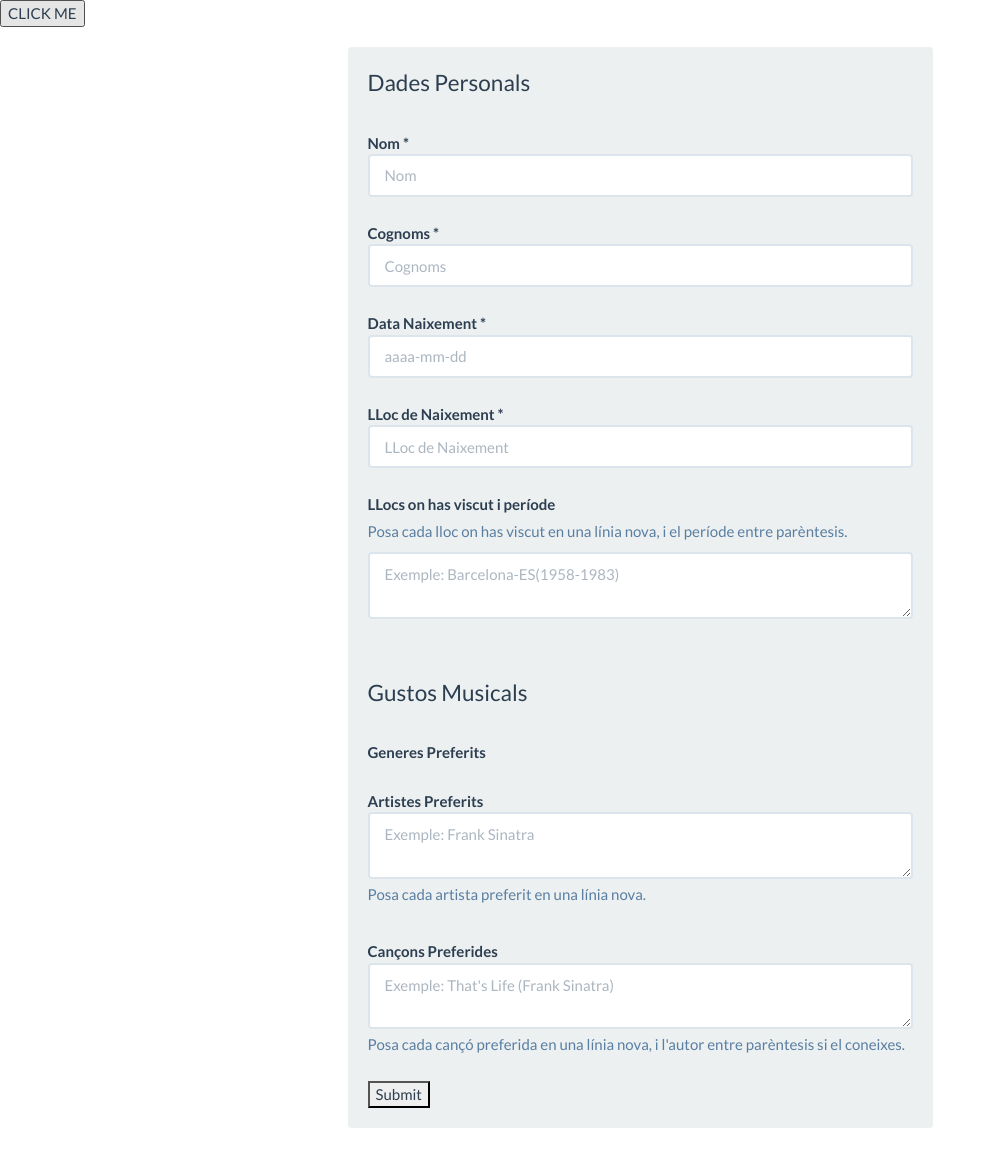
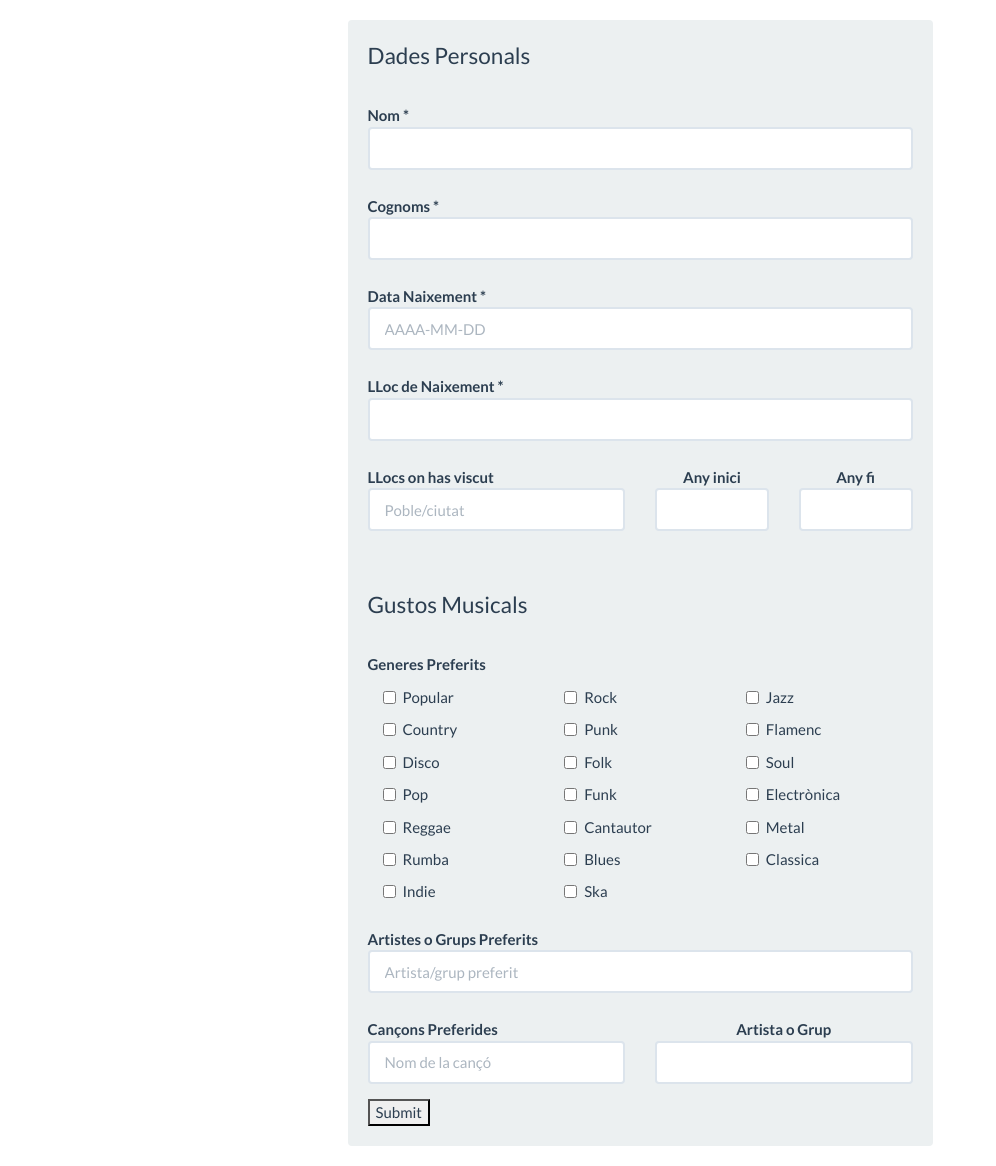
Before and after one commit to arnautorrent/TFG, a Django app: page /tfg/ in a window 1280 px wide. Shown: the whole page, without its empty margins (0-996 px from the left). Before the commit the page ends 1128 px from the top, so only its background shows below. Run offline with Django 3.2, Linux system fonts and the light colour scheme; data that the repository does not hold is empty; some libraries are stand-ins or nearby versions.

Commit message:
Form and Algorithm modification.

```diff
--- a/Recommender/static/Recommender/custom.css
+++ b/Recommender/static/Recommender/custom.css
@@ -32,6 +32,9 @@
 .margin-20-right{
     margin-right: 20px;
 }
+.no-margin{
+    margin: 0px;
+}
 .padding-20-top{
     padding-top: 20px;
 }
@@ -44,4 +47,7 @@
 .padding-20-right{
     padding-right: 20px;
 }
+.no-padding{
+    padding: 0px;
+}
 /* ---------------------------- */
--- a/Recommender/templates/Recommender/data_entry.html
+++ b/Recommender/templates/Recommender/data_entry.html
@@ -1,9 +1,6 @@
 {% include 'Recommender/elements/header.html' %}
 
 <body>
-
-<button onclick="button_action()">CLICK ME</button>
-
     <div class="container">
         <div class="row">
             <div class="well bs-component col-xs-6 col-xs-offset-3 margin-20-top">
@@ -11,64 +8,119 @@
                 {% csrf_token %}
                     <fieldset>
                         <legend>Dades Personals</legend>
+
                         <div class="form-group">
-                        <label for="inputFirstName" class="col-xs-12 control-label text-align-left">Nom *</label>
+                            <label class="col-xs-12 control-label text-align-left">Nom *</label>
                             <div class="col-xs-12">
-                            <input class="form-control" id="inputFirstName" name="inputFirstName" placeholder="Nom" type="text">
+                                <input class="form-control" id="inputFirstName" name="inputFirstName" type="text">
                             </div>
                         </div>
+
                         <div class="form-group">
-                        <label for="inputLastName" class="col-xs-12 control-label text-align-left">Cognoms *</label>
+                            <label class="col-xs-12 control-label text-align-left">Cognoms *</label>
                             <div class="col-xs-12">
-                            <input class="form-control" id="inputLastName" name="inputLastName" placeholder="Cognoms" type="text">
+                                <input class="form-control" id="inputLastName" name="inputLastName" type="text">
                             </div>
                         </div>
+
                         <div class="form-group">
-                        <label for="inputBirthDate" class="col-xs-12 control-label text-align-left">Data Naixement *</label>
+                            <label class="col-xs-12 control-label text-align-left">Data Naixement *</label>
                             <div class="col-xs-12">
-                            <input class="form-control" id="inputBirthDate" name="inputBirthDate" placeholder="aaaa-mm-dd" type="text">
+                                <input class="form-control" id="inputBirthDate" name="inputBirthDate" placeholder="AAAA-MM-DD" type="text">
                             </div>
                         </div>
+
                         <div class="form-group">
                             <label for="inputBirthPlace" class="col-xs-12 control-label text-align-left">LLoc de Naixement *</label>
                             <div class="col-xs-12">
-                            <input class="form-control" id="inputBirthPlace" name="inputBirthPlace" placeholder="LLoc de Naixement" type="text">
+                                <input class="form-control" id="inputBirthPlace" name="inputBirthPlace" type="text">
                             </div>
                         </div>
+
                         <div class="form-group">
-                        <label for="inputLivedPlaces" class="col-xs-12 control-label text-align-left">LLocs on has viscut i període</label>
-                        <div class="col-xs-12">
-                            <span class="help-block">Posa cada lloc on has viscut en una línia nova, i el període entre parèntesis.</span>
-                            <textarea form="formDataEntry" class="form-control" name="inputLivedPlaces" placeholder="Exemple: Barcelona-ES(1958-1983)"></textarea>
+                            <label class="col-xs-6 control-label text-align-left">LLocs on has viscut</label>
+                            <label class="col-xs-3 control-label text-align-center">Any inici</label>
+                            <label class="col-xs-3 control-label text-align-center">Any fi</label>
+                            <div class="col-xs-12 no-padding" id="LivedPlace1">
+                                <div class="col-xs-6">
+                                    <input class="form-control" id="inputLivedPlace1" name="inputLivedPlace1" placeholder="Poble/ciutat" type="text" onfocus="showNextField(1,'#LivedPlace')">
+                                </div>
+                                <div class="col-xs-3">
+                                    <input class="form-control" id="inputStartYear1" name="inputStartYear1" type="text">
+                                </div>
+                                <div class="col-xs-3">
+                                    <input class="form-control" id="inputEndYear1" name="inputEndYear1" type="text">
                                 </div>
                             </div>
+                            {%for i in array2to10%}
+                            <div class="col-xs-12 margin-20-top no-padding hidden" id="LivedPlace{{ i }}">
+                                <div class="col-xs-6">
+                                    <input class="form-control" id="inputLivedPlace{{ i }}" name="inputLivedPlace{{ i }}" placeholder="Poble/ciutat" type="text" onfocus="showNextField({{ i }},'#LivedPlace')">
+                                </div>
+                                <div class="col-xs-3">
+                                    <input class="form-control" id="inputStartYear{{ i }}" name="inputStartYear{{ i }}" type="text">
+                                </div>
+                                <div class="col-xs-3">
+                                    <input class="form-control" id="inputEndYear{{ i }}" name="inputEndYear{{ i }}" type="text">
+                                </div>
+                            </div>
+                            {% endfor %}
+                        </div>
                     </fieldset>
+
                     <hr />
+
                     <fieldset>
                         <legend>Gustos Musicals</legend>
                         <div class="form-group">
                             <label for="inputFavouriteFlavour" class="col-xs-12 control-label text-align-left">Generes Preferits</label>
                             <div class="col-xs-12">
-                        {%  for genre in genre_list %}
+                            {% for genre in genre_list %}
                                 <div class="checkbox col-xs-4">
-                                <label><input name="inputFavouriteFlavour" type="checkbox" value="{{ genre.id }}">{{ genre.genre }}</label>
+                                    <label><input name="inputFavouriteFlavour" type="checkbox" value="{{ genre }}">{{ genre }}</label>
                                 </div>
                             {% endfor %}
                             </div>
                         </div>
+
                         <div class="form-group">
-                        <label for="inputFavouriteArtists" class="col-xs-12 control-label text-align-left">Artistes Preferits</label>
+                            <label class="col-xs-12 control-label text-align-left">Artistes o Grups Preferits</label>
+                            <div class="col-xs-12 no-padding" id="FavouriteArtist1">
                                 <div class="col-xs-12">
-                            <textarea form="formDataEntry" class="form-control" name="inputFavouriteArtists" placeholder="Exemple: Frank Sinatra"></textarea>
-                            <span class="help-block">Posa cada artista preferit en una línia nova.</span>
+                                    <input class="form-control" id="inputFavouriteArtist1" name="inputFavouriteArtist1" placeholder="Artista/grup preferit" type="text" onfocus="showNextField(1,'#FavouriteArtist')">
                                 </div>
                             </div>
+                            {%for i in array2to10%}
+                            <div class="col-xs-12 margin-20-top no-padding hidden" id="FavouriteArtist{{ i }}">
+                                <div class="col-xs-12">
+                                    <input class="form-control" id="inputFavouriteArtist{{ i }}" name="inputFavouriteArtist{{ i }}" placeholder="Artista/grup preferit" type="text" onfocus="showNextField({{ i }},'#FavouriteArtist')">
+                                </div>
+                            </div>
+                            {% endfor %}
+                        </div>
+
+
                         <div class="form-group">
-                        <label for="inputFavouriteSongs" class="col-xs-12 control-label text-align-left">Cançons Preferides</label>
-                        <div class="col-xs-12">
-                            <textarea form="formDataEntry" class="form-control" name="inputFavouriteSongs" placeholder="Exemple: That's Life (Frank Sinatra)"></textarea>
-                            <span class="help-block">Posa cada cançó preferida en una línia nova, i l'autor entre parèntesis si el coneixes.</span>
+                            <label class="col-xs-6 control-label text-align-left">Cançons Preferides</label>
+                            <label class="col-xs-6 control-label text-align-center">Artista o Grup</label>
+                            <div class="col-xs-12 no-padding" id="FavouriteSong1">
+                                <div class="col-xs-6">
+                                    <input class="form-control" id="inputFavouriteSong1" name="inputFavouriteSong1" placeholder="Nom de la cançó" type="text" onfocus="showNextField(1,'#FavouriteSong')">
                                 </div>
+                                <div class="col-xs-6">
+                                    <input class="form-control" id="inputArtistSong1" name="inputArtistSong1" type="text">
+                                </div>
+                            </div>
+                            {% for i in array2to10 %}
+                            <div class="col-xs-12 margin-20-top no-padding hidden" id="FavouriteSong{{ i }}">
+                                <div class="col-xs-6">
+                                    <input class="form-control" id="inputFavouriteSong{{ i }}" name="inputFavouriteSong{{ i }}" placeholder="Nom de la cançó" type="text" onfocus="showNextField({{ i }},'#FavouriteSong')">
+                                </div>
+                                <div class="col-xs-6">
+                                    <input class="form-control" id="inputArtistSong{{ i }}" name="inputArtistSong{{ i }}" type="text">
+                                </div>
+                            </div>
+                            {% endfor %}
                         </div>
                     </fieldset>
                     <input type="submit" value="Submit">
@@ -78,17 +130,11 @@
     </div>
 
     <script>
-function button_action()
-{
-    if ($("#inputBirthPlace").is (':visible')){
-        $("#inputBirthPlace").fadeOut('slow');
+    function showNextField(i,type){
+        var j = i + 1;
+        var identifier = type.concat(j);
+        $(identifier).removeClass('hidden');
     }
-    else
-    {
-        $("#inputBirthPlace").fadeIn('slow');
-    }
-
-};
     </script>
 
 </body>
--- a/Recommender/views/DataEntry.py
+++ b/Recommender/views/DataEntry.py
@@ -5,6 +5,10 @@ from Recommender.models import MusicGenres
 
 def DataEntry(request):
     template_name = 'Recommender/data_entry.html'
-    genre_list = MusicGenres.objects.all()
-    context = {'genre_list':genre_list }
+    #genre_list = MusicGenres.objects.all()
+    genre_list = {'Rock', 'Pop', 'Folk', 'Classica', 'Popular', 'Punk', 'Metal', 'Soul', 'Flamenc', 'Rumba', 'Ska',
+                  'Reggae', 'Disco', 'Cantautor', 'Funk', 'Electrònica', 'Blues', 'Jazz', 'Indie', 'Country'}
+    array2to10 = range(2,11)
+    context = {'genre_list':genre_list,
+               'array2to10':array2to10}
     return render(request,template_name, context)
--- a/TFG/settings.py
+++ b/TFG/settings.py
@@ -65,7 +65,7 @@ DATABASES = {
         'NAME': 'tfg_v1',
         'USER': 'root',
         'PASSWORD': '12345',
-        'HOST': 'localhost',   # Or an IP Address that your DB is hosted on
+        'HOST': 'localhost',
         'PORT': '3306',
     }
 }
```
Also changed, not shown: Recommender/views/MainAlgorithm.py (+8 -7 lines). Lines whose indentation alone changed are shown as unchanged.
